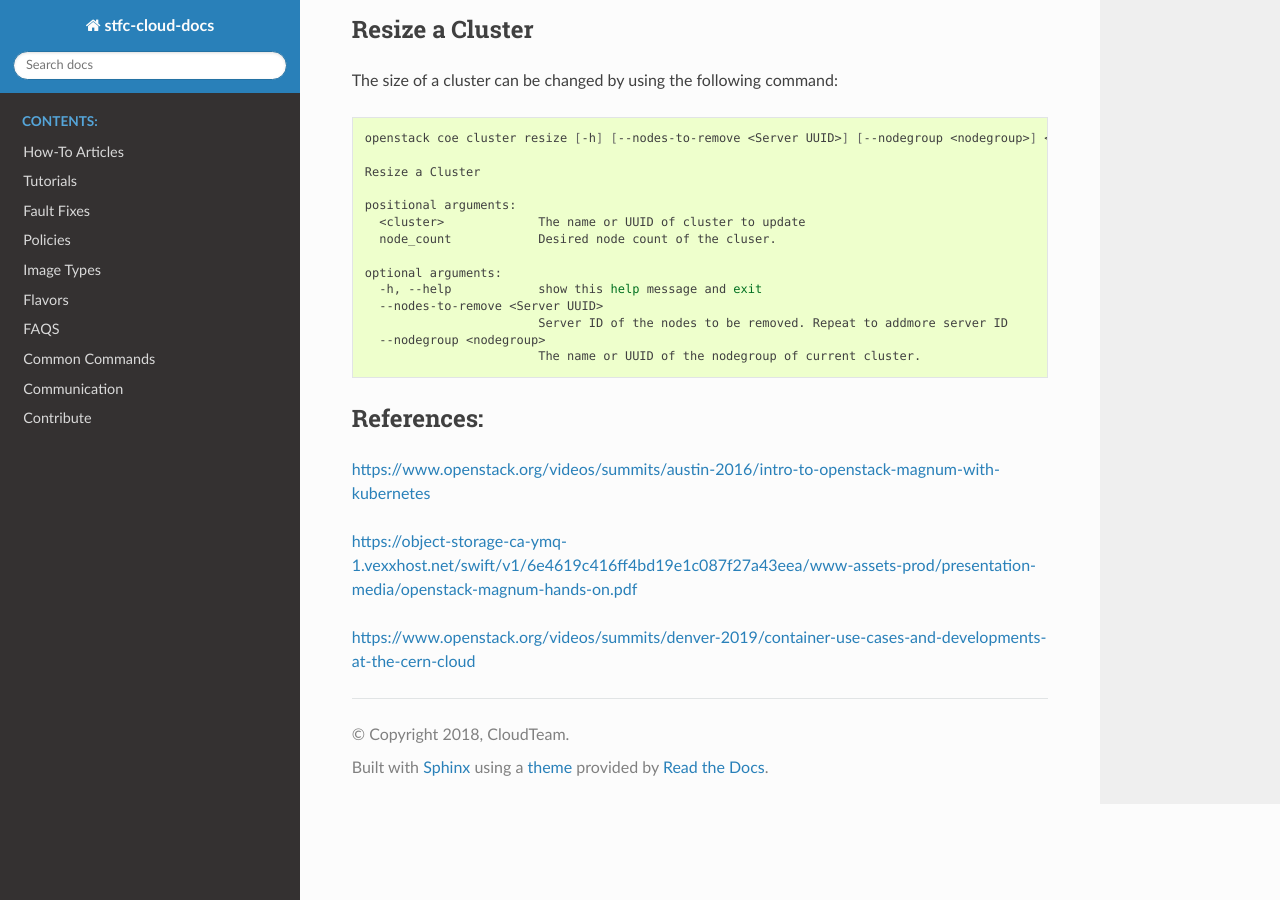
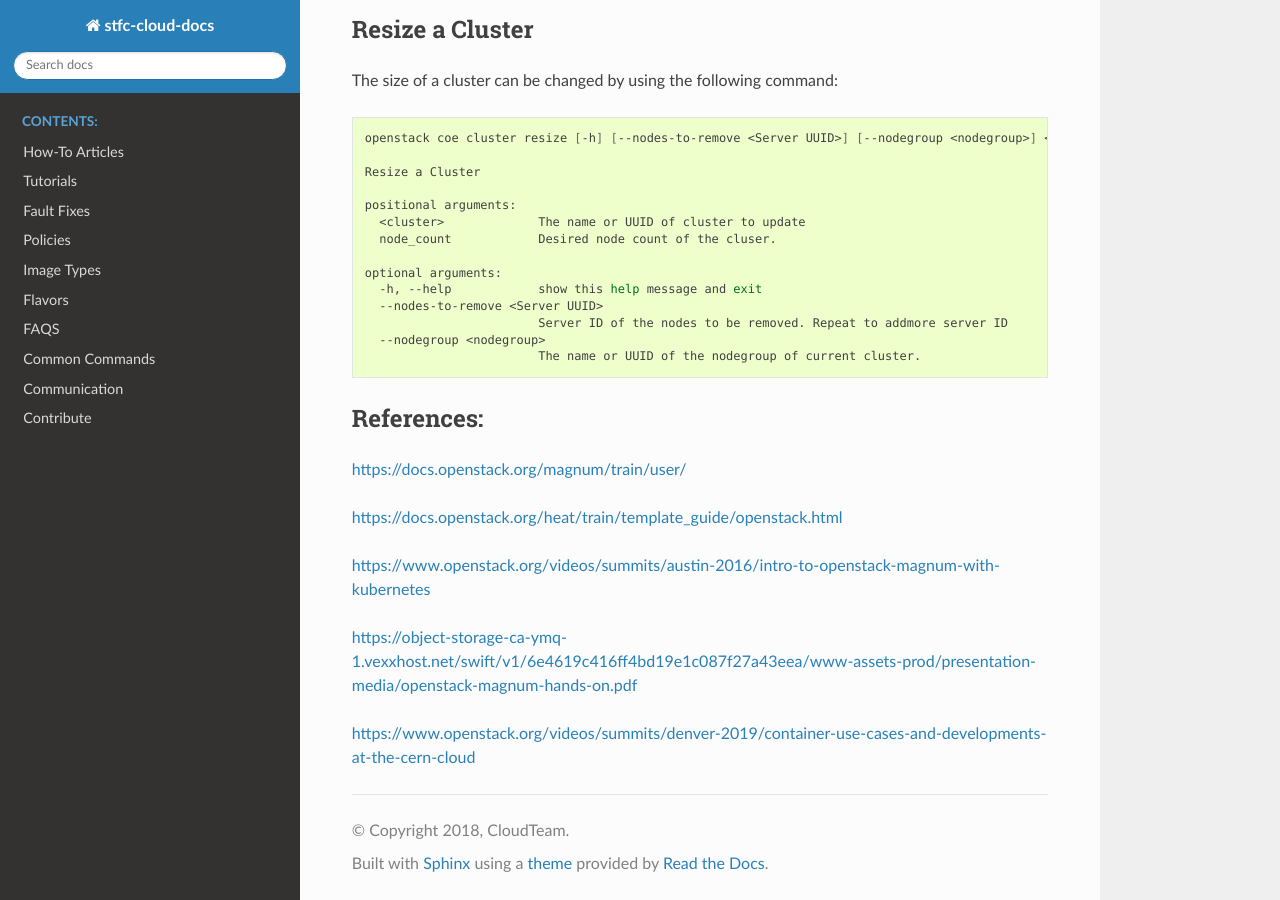
Before and after one commit to stfc/cloud-docs, a Sphinx documentation site: the page built from source/Magnum/IntroducingOpenstackMagnum.rst, in a window 1280 px wide and 900 px high, scrolled down 13378 px. Built offline with Sphinx 7.4.7 and the Read the Docs theme 2.0.0, drawn with Linux system fonts in a browser that asks for light colours; some of the changed lines change nothing that is shown.

Commit message:
Update IntroducingOpenstackMagnum.rst

```diff
--- a/source/Magnum/IntroducingOpenstackMagnum.rst
+++ b/source/Magnum/IntroducingOpenstackMagnum.rst
@@ -781,6 +781,10 @@ The size of a cluster can be changed by using the following command:
 References:
 -----------
 
+https://docs.openstack.org/magnum/train/user/
+
+https://docs.openstack.org/heat/train/template_guide/openstack.html
+
 https://www.openstack.org/videos/summits/austin-2016/intro-to-openstack-magnum-with-kubernetes
 
 https://object-storage-ca-ymq-1.vexxhost.net/swift/v1/6e4619c416ff4bd19e1c087f27a43eea/www-assets-prod/presentation-media/openstack-magnum-hands-on.pdf
```
